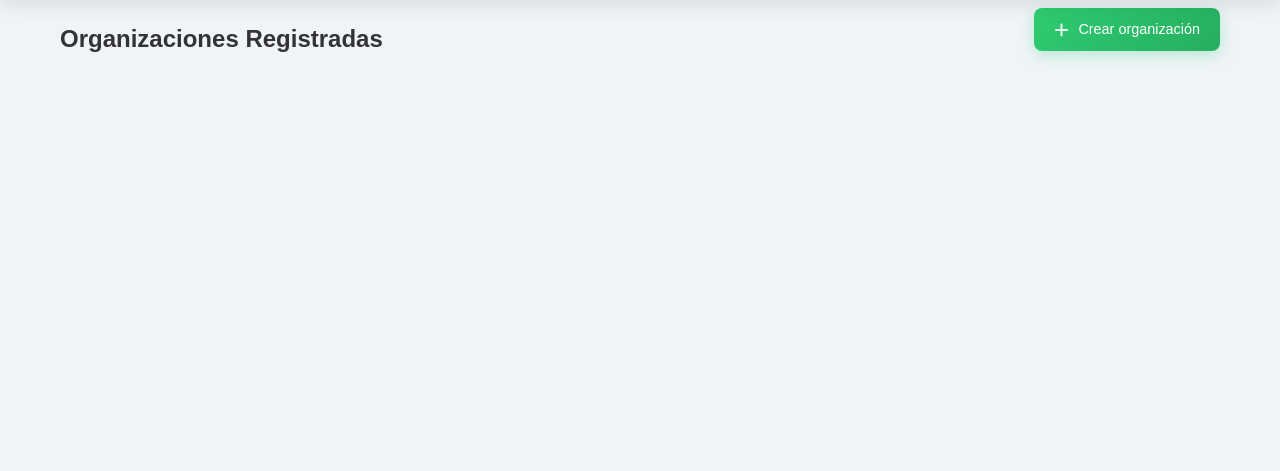
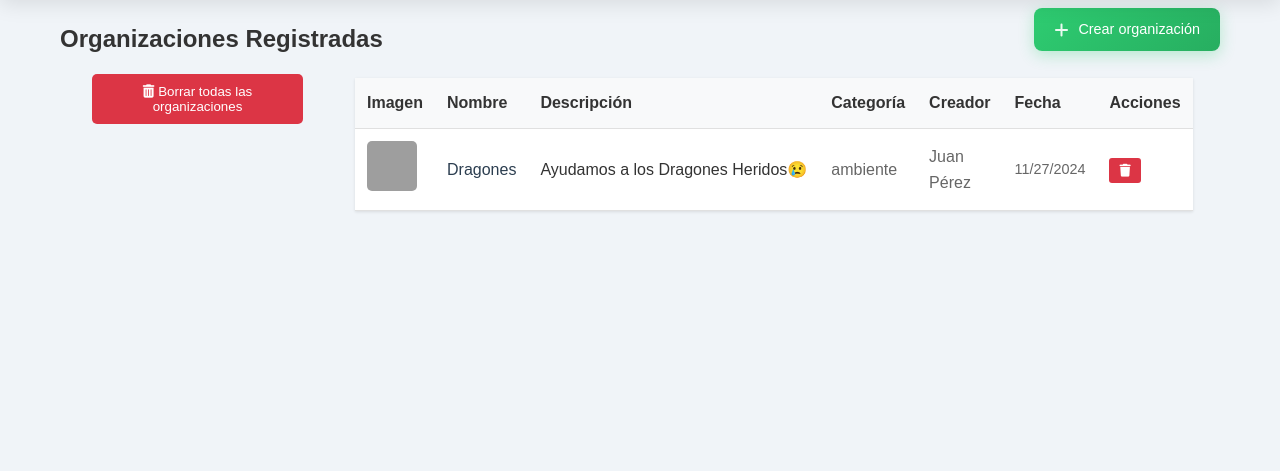
Before and after one commit to Curcolor/CONEXION_SOLIDARIA, a Flask app: page /src/templates/pages/html/organizaciones.html in a window 1280 px wide. Shown: the part 248-719 px from the top of the page. Run offline with Flask 3, Linux system fonts and the light colour scheme; data comes from the database, SQL or seed files in the repository; both versions use the stored data as it was after the commit; grey boxes are pictures that could not be loaded.

Commit message:
Añadí funcionalidad de crear organizaciones

```diff
--- a/src/routes.py
+++ b/src/routes.py
@@ -34,60 +34,125 @@ def recibir():
 def nuevaOR():
     if request.method == 'POST':
         try:
-            # Obtener los datos del formulario (en formato JSON)
             data = request.get_json()
+            print("Datos recibidos:", data)  # Log para verificar los datos recibidos
+
             if not data:
                 return jsonify({
                     "success": False,
                     "message": "No se recibieron datos en formato JSON"
                 })
 
-            # Validar que los datos estén completos
-            campos_requeridos = ["nombre", "descripcion", "categoria"]
-            campos_faltantes = [campo for campo in campos_requeridos if not data.get(campo)]
-
-            if campos_faltantes:
+            # Validar campos requeridos
+            if not data.get("nombre"):
                 return jsonify({
                     "success": False,
-                    "message": f"Faltan los siguientes campos: {', '.join(campos_faltantes)}"
+                    "message": "El nombre es obligatorio"
                 })
 
-            # Obtener los valores del JSON
-            nombre = data["nombre"]
-            descripcion = data["descripcion"]
-            categoria = data["categoria"]
-            usuarios_id_usuario = 1  # Aquí pondrías el id del usuario logueado
+            connection = get_db()
+            if not connection:
+                return jsonify({
+                    "success": False,
+                    "message": "No se pudo conectar a la base de datos"
+                })
 
-            # Conectar a la base de datos
             try:
-                conn = get_db()
-                cursor = conn.cursor()
+                cursor = connection.cursor()
+
+                # Verificar si la tabla existe y su estructura
+                cursor.execute("SELECT * FROM sqlite_master WHERE type='table' AND name='organizaciones'")
+                table_info = cursor.fetchone()
+                print("Información de la tabla:", table_info)  # Log para verificar la tabla
 
                 query = """
-                INSERT INTO organizaciones (nombre, descripcion, categoria, usuarios_id_usuario)
-                VALUES (?, ?, ?, ?)
+                INSERT INTO organizaciones (
+                    nombre,
+                    descripcion,
+                    categoria,
+                    imagen_url,
+                    usuarios_id_usuario
+                )
+                VALUES (?, ?, ?, ?, ?)
                 """
 
-                cursor.execute(query, (nombre, descripcion, categoria, usuarios_id_usuario))
-                conn.commit()
+                valores = (
+                    data.get('nombre'),
+                    data.get('descripcion'),
+                    data.get('categoria'),
+                    data.get('imagen_url'),
+                    1  # ID del usuario
+                )
+                print("Valores a insertar:", valores)  # Log para verificar valores
 
-            except Exception as db_error:
+                cursor.execute(query, valores)
+                id_organizacion = cursor.lastrowid  # Cambiamos para obtener el ID insertado
+                print("ID generado:", id_organizacion)  # Log para verificar ID
+
+                # Importante: Hacer commit antes de la consulta SELECT
+                connection.commit()
+
+                # Verificar si se insertó correctamente
+                cursor.execute("SELECT * FROM organizaciones WHERE id_organizacion = ?", (id_organizacion,))
+                verificacion = cursor.fetchone()
+                print("Verificación de inserción:", verificacion)  # Log para verificar inserción
+
+                if verificacion:
+                    query_select = """
+                    SELECT
+                        o.id_organizacion,
+                        o.nombre,
+                        o.descripcion,
+                        o.categoria,
+                        o.imagen_url,
+                        o.fecha_registro,
+                        u.nombre_completo as creador
+                    FROM organizaciones o
+                    JOIN usuarios u ON o.usuarios_id_usuario = u.id_usuario
+                    WHERE o.id_organizacion = ?
+                    """
+
+                    cursor.execute(query_select, (id_organizacion,))
+                    organizacion = cursor.fetchone()
+
+                    if organizacion:
+                        return jsonify({
+                            "success": True,
+                            "message": "Organización registrada correctamente",
+                            "organizacion": {
+                                "id": organizacion[0],
+                                "nombre": organizacion[1],
+                                "descripcion": organizacion[2],
+                                "categoria": organizacion[3],
+                                "imagen_url": organizacion[4],
+                                "fecha_registro": organizacion[5],
+                                "creador": organizacion[6]
+                            }
+                        })
+                    else:
+                        return jsonify({
+                            "success": False,
+                            "message": "La organización se creó pero no se pudo recuperar la información"
+                        })
+                else:
+                    return jsonify({
+                        "success": False,
+                        "message": "No se pudo verificar la inserción de la organización"
+                    })
+
+            except Exception as e:
+                print("Error en la base de datos:", str(e))  # Log del error
                 return jsonify({
                     "success": False,
                     "message": "Error al guardar en la base de datos",
-                    "error": str(db_error)
+                    "error": str(e)
                 })
-
             finally:
-                if 'conn' in locals():
-                    conn.close()
-
-            return jsonify({
-                "success": True,
-                "message": "Organización registrada correctamente"
-            })
+                cursor.close()
+                connection.close()
 
         except Exception as e:
+            print("Error inesperado:", str(e))  # Log del error
             return jsonify({
                 "success": False,
                 "message": "Error inesperado en el servidor",
@@ -103,3 +168,117 @@ def organizaciones():
 @app.route('/src/templates/pages/html/update_files.html')
 def update_files():
     return render_template('pages/html/update_files.html')
+
+@app.route('/api/organizaciones', methods=['GET'])
+def obtener_organizaciones():
+    try:
+        connection = get_db()
+        cursor = connection.cursor()
+
+        query = """
+        SELECT
+            o.id_organizacion,
+            o.nombre,
+            o.descripcion,
+            o.categoria,
+            o.imagen_url,
+            o.fecha_registro,
+            u.nombre_completo as creador
+        FROM organizaciones o
+        JOIN usuarios u ON o.usuarios_id_usuario = u.id_usuario
+        """
+
+        cursor.execute(query)
+        organizaciones = cursor.fetchall()
+
+        # Convertir los resultados a una lista de diccionarios
+        lista_organizaciones = [{
+            "id": org[0],
+            "nombre": org[1],
+            "descripcion": org[2],
+            "categoria": org[3],
+            "imagen_url": org[4],
+            "fecha_registro": org[5],
+            "creador": org[6]
+        } for org in organizaciones]
+
+        return jsonify({
+            "success": True,
+            "organizaciones": lista_organizaciones
+        })
+
+    except Exception as e:
+        return jsonify({
+            "success": False,
+            "message": "Error al obtener las organizaciones",
+            "error": str(e)
+        })
+    finally:
+        if cursor:
+            cursor.close()
+        if connection:
+            connection.close()
+
+@app.route('/api/organizaciones/<int:id_organizacion>', methods=['DELETE'])
+def borrar_organizacion(id_organizacion):
+    try:
+        connection = get_db()
+        cursor = connection.cursor()
+
+        # Verificar si la organización existe
+        cursor.execute("SELECT * FROM organizaciones WHERE id_organizacion = ?", (id_organizacion,))
+        organizacion = cursor.fetchone()
+
+        if not organizacion:
+            return jsonify({
+                "success": False,
+                "message": "La organización no existe"
+            }), 404
+
+        # Borrar la organización
+        cursor.execute("DELETE FROM organizaciones WHERE id_organizacion = ?", (id_organizacion,))
+        connection.commit()
+
+        return jsonify({
+            "success": True,
+            "message": f"Organización {id_organizacion} eliminada correctamente"
+        })
+
+    except Exception as e:
+        return jsonify({
+            "success": False,
+            "message": "Error al eliminar la organización",
+            "error": str(e)
+        }), 500
+    finally:
+        if cursor:
+            cursor.close()
+        if connection:
+            connection.close()
+
+@app.route('/api/organizaciones/borrar-todo', methods=['DELETE'])
+def borrar_todas_organizaciones():
+    try:
+        connection = get_db()
+        cursor = connection.cursor()
+
+        # Borrar todas las organizaciones
+        cursor.execute("DELETE FROM organizaciones")
+        connection.commit()
+
+        return jsonify({
+            "success": True,
+            "message": "Todas las organizaciones han sido eliminadas"
+        })
+
+    except Exception as e:
+        return jsonify({
+            "success": False,
+            "message": "Error al eliminar las organizaciones",
+            "error": str(e)
+        }), 500
+    finally:
+        if cursor:
+            cursor.close()
+        if connection:
+            connection.close()
--- a/src/static/scripts/js/organizaciones.js
+++ b/src/static/scripts/js/organizaciones.js
@@ -0,0 +1,121 @@
+async function obtenerOrganizaciones() {
+    try {
+        const respuesta = await fetch('/api/organizaciones', {
+            method: 'GET',
+            headers: {
+                'Content-Type': 'application/json'
+            }
+        });
+
+        if (!respuesta.ok) {
+            throw new Error('Error al obtener las organizaciones');
+        }
+
+        const datos = await respuesta.json();
+        if (!datos.success) {
+            throw new Error(datos.message || 'Error al obtener las organizaciones');
+        }
+
+        return datos.organizaciones;
+    } catch (error) {
+        console.error('Error:', error);
+        throw error;
+    }
+}
+
+function mostrarOrganizaciones(organizaciones) {
+    const tbody = document.querySelector('#organizacionesTable tbody');
+    if (!tbody) return;
+
+    tbody.innerHTML = organizaciones.map(org => `
+        <tr class="organizacion-row">
+            <td class="org-imagen">
+                <img src="${org.imagen_url || '/static/img/default-org.png'}" alt="${org.nombre}">
+            </td>
+            <td class="org-nombre">${org.nombre}</td>
+            <td class="org-descripcion">${org.descripcion}</td>
+            <td class="org-categoria">${org.categoria}</td>
+            <td class="org-creador">${org.creador}</td>
+            <td class="org-fecha">${new Date(org.fecha_registro).toLocaleDateString()}</td>
+            <td class="org-acciones">
+                <button onclick="borrarOrganizacion(${org.id})" class="btn-eliminar">
+                    <i class="fas fa-trash"></i>
+                </button>
+            </td>
+        </tr>
+    `).join('');
+}
+
+// Cargar organizaciones cuando la página se cargue
+document.addEventListener('DOMContentLoaded', () => {
+    obtenerOrganizaciones()
+        .then(organizaciones => {
+            mostrarOrganizaciones(organizaciones);
+        })
+        .catch(error => {
+            console.error('Error al cargar organizaciones:', error);
+            // Mostrar mensaje de error al usuario
+            const contenedor = document.getElementById('organizaciones-container');
+            if (contenedor) {
+                contenedor.innerHTML = '<p class="error">Error al cargar las organizaciones. Por favor, intente más tarde.</p>';
+            }
+        });
+});
+
+// Borrar una organización específica
+async function borrarOrganizacion(id) {
+    try {
+        const respuesta = await fetch(`/api/organizaciones/${id}`, {
+            method: 'DELETE',
+            headers: {
+                'Content-Type': 'application/json'
+            }
+        });
+
+        const datos = await respuesta.json();
+        if (!datos.success) {
+            throw new Error(datos.message);
+        }
+
+        // Actualizar la vista después de borrar
+        const organizaciones = await obtenerOrganizaciones();
+        mostrarOrganizaciones(organizaciones);
+
+        return datos;
+    } catch (error) {
+        console.error('Error:', error);
+        throw error;
+    }
+}
+
+// Borrar todas las organizaciones
+async function borrarTodasOrganizaciones() {
+    if (!confirm('¿Estás seguro de que deseas borrar todas las organizaciones? Esta acción no se puede deshacer.')) {
+        return;
+    }
+
+    try {
+        const respuesta = await fetch('/api/organizaciones/borrar-todo', {
+            method: 'DELETE',
+            headers: {
+                'Content-Type': 'application/json'
+            }
+        });
+
+        const datos = await respuesta.json();
+        if (!datos.success) {
+            throw new Error(datos.message);
+        }
+
+        // Limpiar el contenedor de organizaciones
+        const contenedor = document.getElementById('organizaciones-container');
+        if (contenedor) {
+            contenedor.innerHTML = '<p>No hay organizaciones para mostrar.</p>';
+        }
+
+        return datos;
+    } catch (error) {
+        console.error('Error:', error);
+        throw error;
+    }
+}
--- a/src/static/styles/css/organizaciones.css
+++ b/src/static/styles/css/organizaciones.css
@@ -111,3 +111,137 @@
 .btn-crear:hover::before {
     opacity: 1;
 }
+
+.btn-danger {
+    background-color: #dc3545;
+    color: white;
+    border: none;
+    padding: 10px 20px;
+    border-radius: 5px;
+    cursor: pointer;
+}
+
+.btn-danger:hover {
+    background-color: #c82333;
+}
+
+.btn-eliminar {
+    background-color: #dc3545;
+    color: white;
+    border: none;
+    padding: 5px 10px;
+    border-radius: 3px;
+    cursor: pointer;
+    font-size: 0.8rem;
+}
+
+.btn-eliminar:hover {
+    background-color: #c82333;
+}
+
+.controles {
+    padding: 1rem 2rem;
+}
+
+#organizacionesTable {
+    width: 100%;
+    border-collapse: collapse;
+    margin: 20px 0;
+    background-color: #ffffff;
+    box-shadow: 0 1px 3px rgba(0,0,0,0.1);
+}
+
+#organizacionesTable th,
+#organizacionesTable td {
+    padding: 12px;
+    text-align: left;
+    border-bottom: 1px solid #e0e0e0;
+}
+
+#organizacionesTable th {
+    background-color: #f8f9fa;
+    font-weight: 600;
+    color: #333;
+}
+
+.organizacion-row:hover {
+    background-color: #f8f9fa;
+}
+
+.org-imagen img {
+    width: 50px;
+    height: 50px;
+    border-radius: 5px;
+    object-fit: cover;
+}
+
+.org-nombre {
+    font-weight: 500;
+    color: #2c3e50;
+}
+
+.org-descripcion {
+    max-width: 300px;
+    overflow: hidden;
+    text-overflow: ellipsis;
+    white-space: nowrap;
+}
+
+.org-categoria {
+    color: #666;
+}
+
+.org-creador {
+    color: #666;
+}
+
+.org-fecha {
+    color: #666;
+    font-size: 0.9em;
+}
+
+.org-acciones {
+    text-align: center;
+}
+
+.btn-eliminar {
+    background-color: #dc3545;
+    color: white;
+    border: none;
+    padding: 5px 10px;
+    border-radius: 3px;
+    cursor: pointer;
+    transition: background-color 0.3s ease;
+}
+
+.btn-eliminar:hover {
+    background-color: #c82333;
+}
+
+/* Estilos responsivos */
+@media (max-width: 768px) {
+    #organizacionesTable {
+        display: block;
+        overflow-x: auto;
+    }
+
+    .org-descripcion {
+        max-width: 150px;
+    }
+}
+
+/* Animación de entrada */
+.organizacion-row {
+    animation: fadeIn 0.5s ease-in-out;
+}
+
+@keyframes fadeIn {
+    from {
+        opacity: 0;
+        transform: translateY(10px);
+    }
+    to {
+        opacity: 1;
+        transform: translateY(0);
+    }
+}
--- a/src/templates/pages/html/organizaciones.html
+++ b/src/templates/pages/html/organizaciones.html
@@ -23,15 +23,35 @@
         <a href="/src/templates/pages/html/organizaciones.html" data-tooltip="Conoce las organizaciones que están haciendo la diferencia" class="active"><i class="fas fa-building"></i> Organizaciones</a>
         <a href="/src/templates/pages/html/donar.html" data-tooltip="Contribuye a las causas que te importan"><i class="fas fa-donate"></i> Donar</a>
         <a href="/src/templates/pages/html/recibir.html" data-tooltip="Conecta con quienes ofrecen ayudas"><i class="fas fa-hand-holding-heart"></i> Recibir</a>
-        <a href="/templates/pages/html/perfil.html" data-tooltip="Gestiona tu perfil y tus donaciones"><i class="fas fa-user"></i> Mi Perfil</a>
+        <a href="/src/templates/pages/html/perfil.html" data-tooltip="Gestiona tu perfil y tus donaciones"><i class="fas fa-user"></i> Mi Perfil</a>
     </nav>
 
     <main class="container">
         <h2>Organizaciones Registradas</h2>
         <div id="orgList" class="org-grid">
             <!-- Organizaciones se cargarán dinámicamente -->
+            <div class="controles">
+                <button onclick="borrarTodasOrganizaciones()" class="btn-danger">
+                    <i class="fas fa-trash-alt"></i> Borrar todas las organizaciones
+                </button>
+            </div>
             <div id="organizaciones-container">
-                <!-- Aquí se cargarán las organizaciones -->
+                <table id="organizacionesTable">
+                    <thead>
+                        <tr>
+                            <th>Imagen</th>
+                            <th>Nombre</th>
+                            <th>Descripción</th>
+                            <th>Categoría</th>
+                            <th>Creador</th>
+                            <th>Fecha</th>
+                            <th>Acciones</th>
+                        </tr>
+                    </thead>
+                    <tbody>
+                        <!-- Las organizaciones se cargarán dinámicamente -->
+                    </tbody>
+                </table>
             </div>
             <a href="/src/templates/pages/html/nuevaOR.html" class="btn-crear">
                 <i class="fas fa-plus"></i>
```
Also changed, not shown: src/static/scripts/js/nuevaOR.js (+81 -33 lines), src/templates/pages/html/nuevaOR.html (+16 -9 lines), database/prueba.sqlite, src/__init__.py (line endings or trailing spaces).
